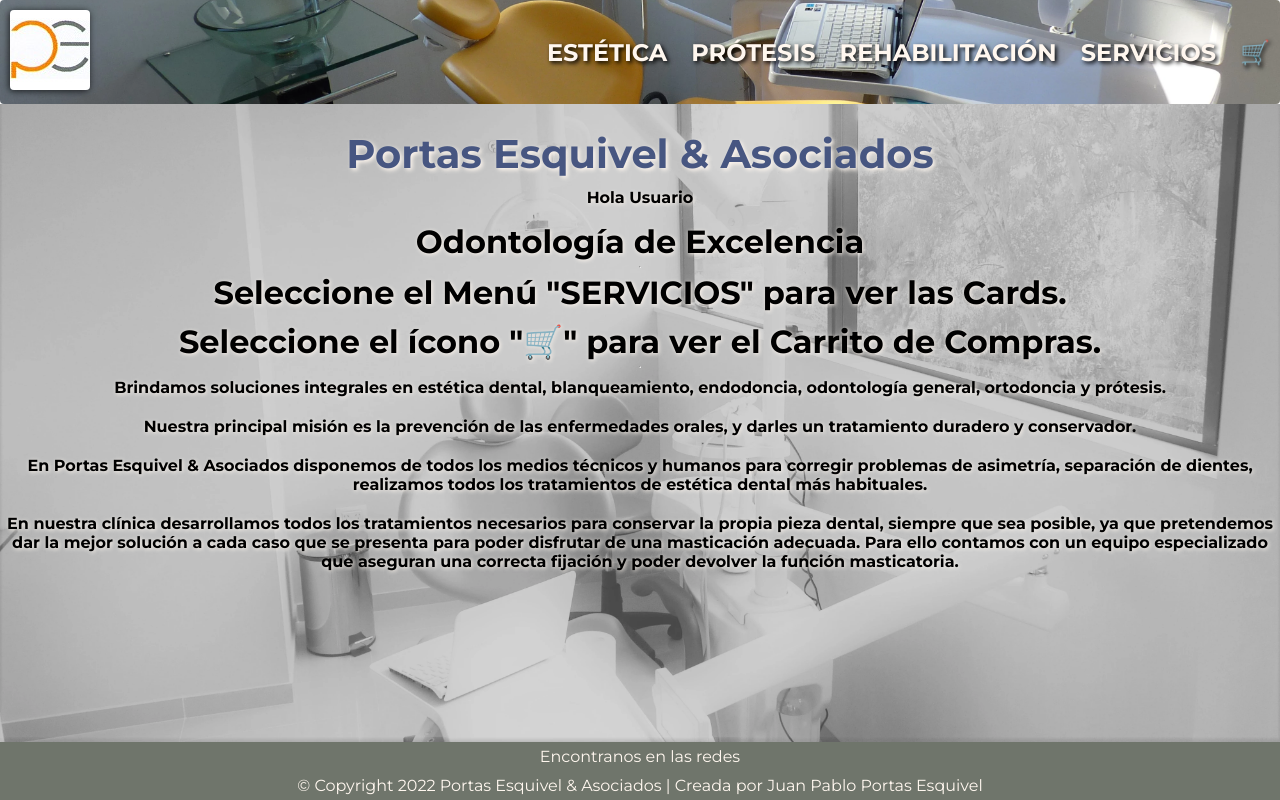
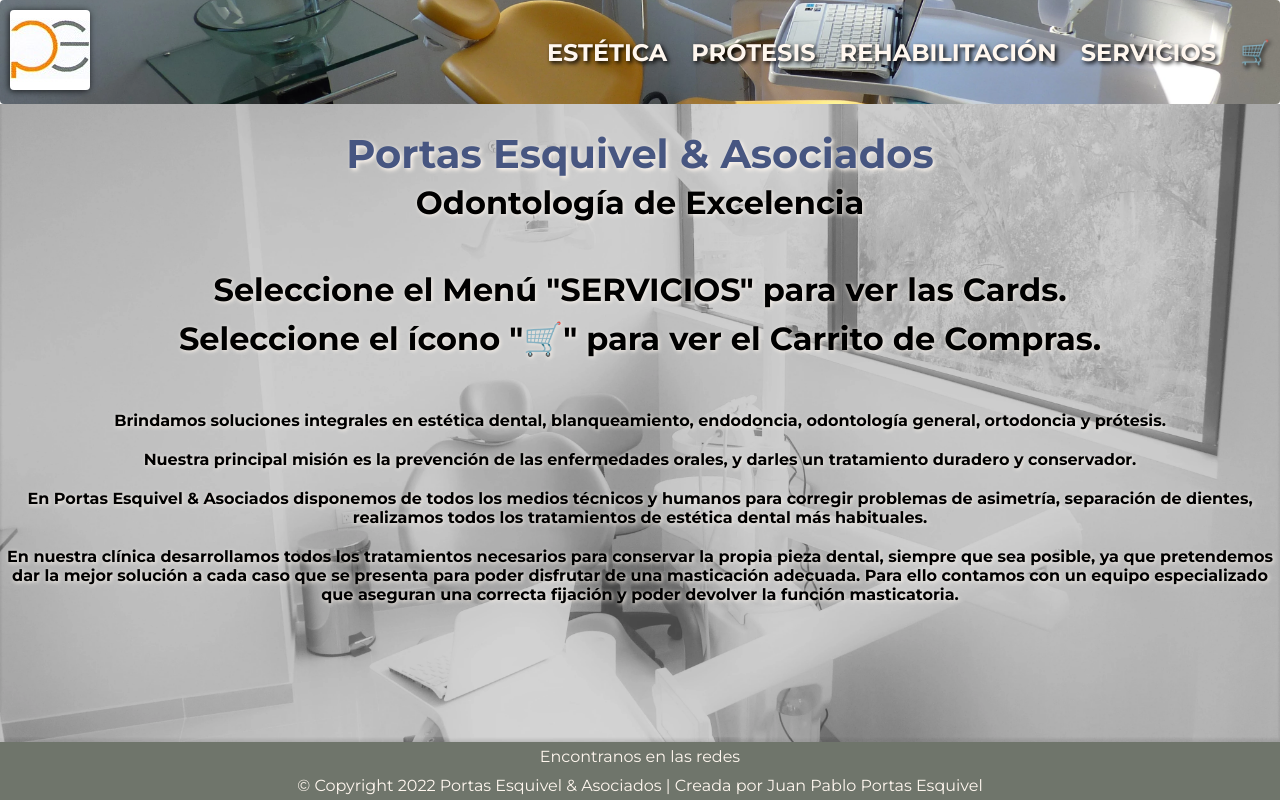
Before and after one commit to ElYonpol/app-jppe, a React (Create React App) app: page / in a window 1280 px wide. Built offline with nearby package versions, Linux system fonts and the light colour scheme.

Commit message:
Entrega Final

```diff
--- a/src/components/CartContainer/CartContainer.jsx
+++ b/src/components/CartContainer/CartContainer.jsx
@@ -2,8 +2,9 @@ import React, { useContext } from "react";
 import { cartContext } from "../../storage/cartContext";
 import Cart from "../Cart/Cart";
 
-export default function CartContainer(props) {
+export default function CartContainer() {
 	const { cart } = useContext(cartContext);
+
 	return (
 		<>
 			{cart.map((item) => {
--- a/src/components/Greeting/Greeting.jsx
+++ b/src/components/Greeting/Greeting.jsx
@@ -1,25 +1,19 @@
-import { useState, useEffect } from "react";
 import "../../index.css";
 
 export default function Greeting() {
-	const [person, setPerson] = useState("...");
-
-	useEffect(() => {
-		setPerson("Usuario"); //En el futuro esto debiera identificar al Usuario
-	}, []);
-
 	return (
 		<>
-			<div className="display-1--description">Hola {person}</div>
 			<div className="display-1--subtitle">Odontología de Excelencia</div>
-			<hr />
+			<br />
+			<br />
 			<div className="display-1--subtitle">
 				Seleccione el Menú "SERVICIOS" para ver las Cards.
 			</div>
 			<div className="display-1--subtitle">
 				Seleccione el ícono "🛒" para ver el Carrito de Compras.
 			</div>
-			<hr />
+			<br />
+			<br />
 			<div className="display-1--description">
 				Brindamos soluciones integrales en estética dental, blanqueamiento,
 				endodoncia, odontología general, ortodoncia y prótesis.
```
